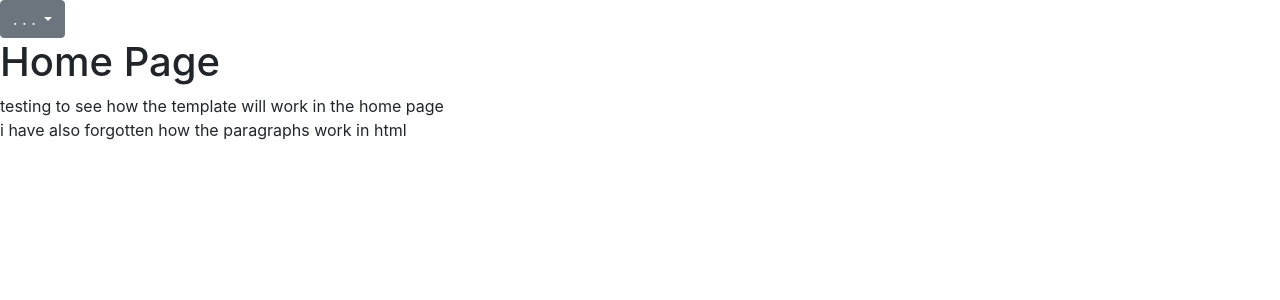
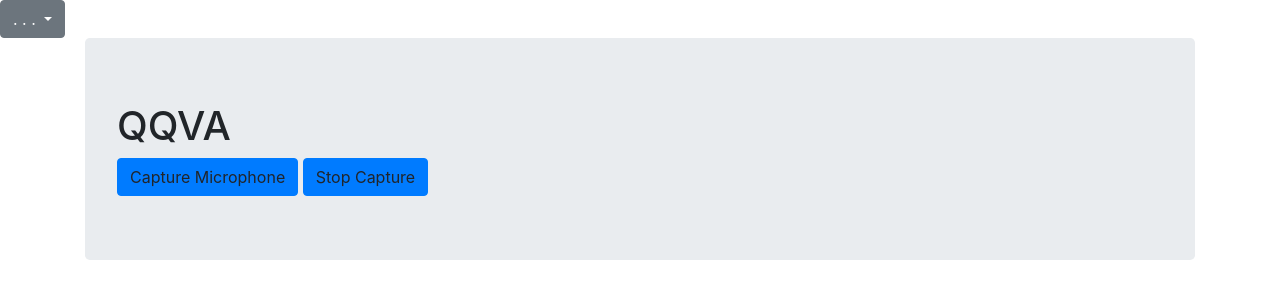
Before and after one commit to 112RG/QQVA, a Django app: page / in a window 1280 px wide. Shown: the top 300 px of the page. Run offline with Django 4.2, Linux system fonts and the light colour scheme.

Commit message:
Init mic input js and html

```diff
--- a/main/templates/main/home.html
+++ b/main/templates/main/home.html
@@ -5,9 +5,77 @@ Home Page
 {% endblock %}
 
 {% block content %}
-<h1>Home Page</h1>
-<pr>
-    testing to see how the template will work in the home page <br>
-    i have also forgotten how the paragraphs work in html
-</pr>
+<script src="https://code.jquery.com/jquery-3.5.1.slim.min.js" integrity="sha384-DfXdz2htPH0lsSSs5nCTpuj/zy4C+OGpamoFVy38MVBnE+IbbVYUew+OrCXaRkfj" crossorigin="anonymous"></script>
+<script type="text/javascript">
+	  const fftSize = 256;
+  const fftResult = Math.floor(fftSize/2)+1;
+  const enDic = ['down', 'go', 'left', 'no', 'right', 'stop', 'up', 'yes'];
+  let spectroOffset = 0;
+  let modelEn = null;
+  let captureStream = null;
+  let source = null;
+  let analyser = null;
+  let audioCtx = null;
+  let stop = true;
+  const blockSize = 128/4;
+  const maxLength = 11;
+  let silenceCount = 0;
+  let buffer = [];
+  let interval = null;
+  let timeFromLastReco = 0;
+	 async function startAudioCapture()
+  {
+    console.log("startAudioCapture");
+    stop = false;
+    let constraints = {audio: {channelCount:1, echoCancellation:true, noiseSuppression:true, sampleRate:16000}, video: false};
+    try {
+      captureStream = await navigator.mediaDevices.getUserMedia(constraints);
+      console.log("captureStream: ", captureStream);
+      console.log("getAudioTracks: ", captureStream.getAudioTracks());
+      const audio_track = captureStream.getAudioTracks()[0];
+      console.log("Use mic: ", audio_track.label);
+      audioCtx = new (window.AudioContext || window.webkitAudioContext)({"sampleRate":16000});
+      console.log("audioCtx.sampleRate:", audioCtx.sampleRate);
+      analyser = audioCtx.createAnalyser();
+      source = audioCtx.createMediaStreamSource(captureStream);
+      source.connect(analyser);
+      analyser.fftSize = fftSize;
+      analyser.smoothingTimeConstant = 0;
+      console.log("frequencyBinCount: ", analyser.frequencyBinCount)
+      drawSignal();
+      drawSpect();
+      catchDataRec();
+    } catch(err) {
+      console.error("Error: " + err);
+    }
+  }
+	  $(document).ready(function() {
+    	$("#stopAudioCapture").click(function() {
+    	  console.log("stopAudioCapture");
+    	stop=true;
+    	//clearInterval(interval);
+    	if(audioCtx!=null) audioCtx.close();
+    	if(captureStream!=null) captureStream.getAudioTracks().forEach(function(track) {if (track.readyState == 'live') {track.stop();}});
+    	});
+			$("#startAudioCapture").click(function() {
+    	  console.log("startAudioCapture");
+				startAudioCapture()
+    	//  stop=true;
+    	//  clearInterval(interval);
+    	//  if(audioCtx!=null) audioCtx.close();
+    	//  if(captureStream!=null) captureStream.getAudioTracks().forEach(function(track) {if (track.readyState == 'live') {track.stop();}});
+    	});
+		});
+
+</script>
+
+<div class="container">
+  <div class="jumbotron">
+    <h1>QQVA</h1>
+    <div class="align-center">
+      <a id="startAudioCapture" class="btn btn-primary">Capture Microphone</a>
+      <a id="stopAudioCapture" class="btn btn-primary">Stop Capture</a>
+    </div>
+  </div>
+</div>
 {% endblock %}
```
